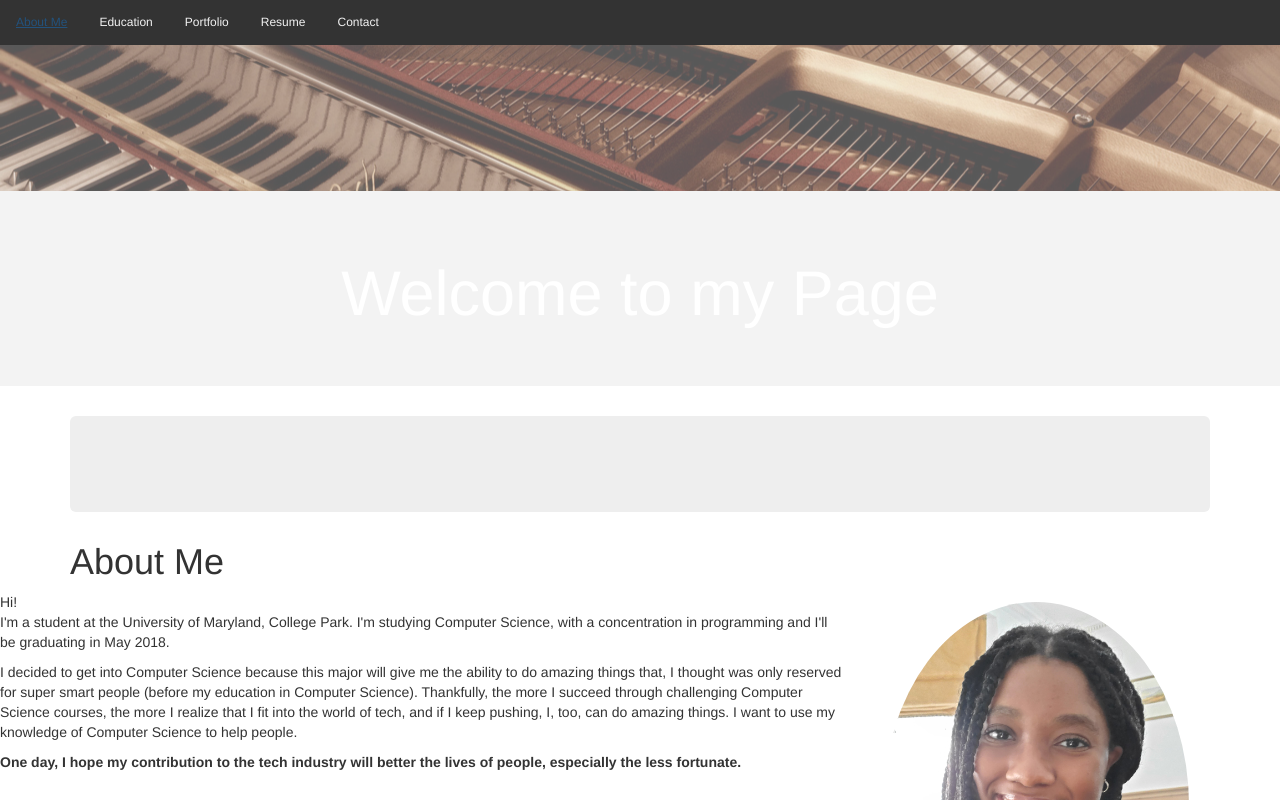
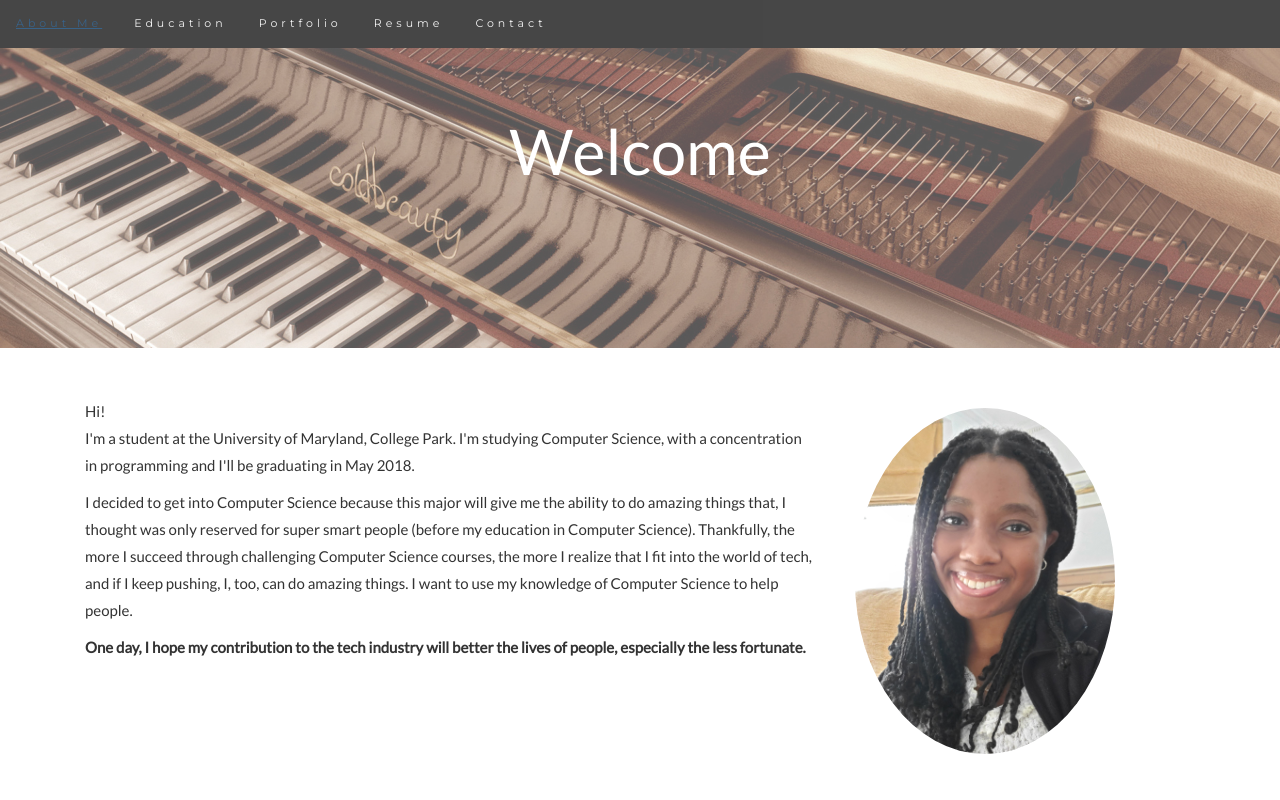
Before and after one commit to jonelleabowen/jonellebowen.github.io, a React (Vite) app in the folder react-app/: page / in a window 1280 px wide. Shown: the top 800 px of the page. Built offline with nearby package versions, Linux system fonts and the light colour scheme.

Commit message:
feat: styled intro section

```diff
--- a/react-app/index.html
+++ b/react-app/index.html
@@ -2,7 +2,7 @@
 <html lang="en">
   <head>
     <meta charset="UTF-8" />
-    <link rel="icon" type="image/svg+xml" href="/vite.svg" />
+    <link rel="icon" type="image/svg+xml" href="./src/assets/jamaican_flag.svg" />
     <link rel="stylesheet" href="https://maxcdn.bootstrapcdn.com/bootstrap/3.3.7/css/bootstrap.min.css">
     <link href="https://fonts.googleapis.com/css?family=Lato" rel="stylesheet" type="text/css">
     <link href="https://fonts.googleapis.com/css?family=Montserrat" rel="stylesheet" type="text/css">
--- a/react-app/src/App.scss
+++ b/react-app/src/App.scss
@@ -62,6 +62,10 @@
     color: black;
 }
 
+.container {
+  padding: 20px 30px;
+}
+
 .portfolio-container {
     background-color: #d190f4;
     color: white;
@@ -71,6 +75,10 @@
     width: 16px;
 }
 
+.transparent {
+    background: transparent !important;
+}
+
 /* Turn off parallax scrolling for tablets and phones */
 @media only screen and (max-device-width: 1024px) {
   .bgimg-1, .bgimg-2, .bgimg-3 {
--- a/react-app/src/App.tsx
+++ b/react-app/src/App.tsx
@@ -58,26 +58,16 @@ function App() {
       {/* header/ jumbotron section */}
       <div className="bgimg-1" style={{ color: '#ffffff' }}>
         <div
-          className="jumbotron text-center"
-          style={{ background: 'transparent' }}
+          className="jumbotron text-center transparent"
+          style={{ height: '300px' }}
         >
-          <h1> </h1>
-        </div>
-        <div
-          className="jumbotron text-center"
-          style={{ background: 'transparent !important' }}
-        >
-          <h1> Welcome to my Page </h1>
+          <h1> Welcome </h1>
         </div>
       </div>
       {/* about me section */}
-      <div id="aboutMe" className="container ">
-        <div
-          className="jumbotron text-center"
-          style={{ background: 'transparent !important' }}
-        ></div>
-        <h1> About Me </h1>
-      </div>
+      <div id="aboutMe" className="container">
+        {/* <div className="jumbotron text-center transparent"></div> */}
+        {/* <h1> About Me </h1> */}
         <div className="row">
           <div className="col-sm-8">{renderIntro()}</div>
           <div className="col-sm-4">
@@ -96,6 +86,7 @@ function App() {
           </div>
         </div>
       </div>
+    </div>
   );
 }
 
--- a/react-app/src/components/NavBar/NavBar.scss
+++ b/react-app/src/components/NavBar/NavBar.scss
@@ -1,16 +1,19 @@
 @import url('https://cdnjs.cloudflare.com/ajax/libs/font-awesome/4.7.0/css/font-awesome.min.css');
-
 
 .nav-item__wrapper {
   display: block;
 }
 
 .topnav {
-    // display: flex;
+  // display: flex;\
+  font-family: Montserrat, sans-serif;
   background-color: #333;
   overflow: hidden;
   padding: 0;
   margin: 0;
+
+  letter-spacing: 4px;
+  opacity: 0.9;
 }
 
 .nav-item {
@@ -20,7 +23,7 @@
   text-align: center;
   padding: 14px 16px;
   text-decoration: none;
-    font-size: 12px;
+  font-size: 11px;
 
   &:active {
     @extend .nav-item__active;
--- a/react-app/src/index.css
+++ b/react-app/src/index.css
@@ -1,3 +1,4 @@
 body {
   margin: 0;
+  font: 400 15px/1.8 Lato, sans-serif;
 }
```
Also changed, not shown: react-app/src/assets/jamaican_flag.svg (added), 1 other file (tests, documents, lock files or other folders). Lines whose indentation alone changed are shown as unchanged.
